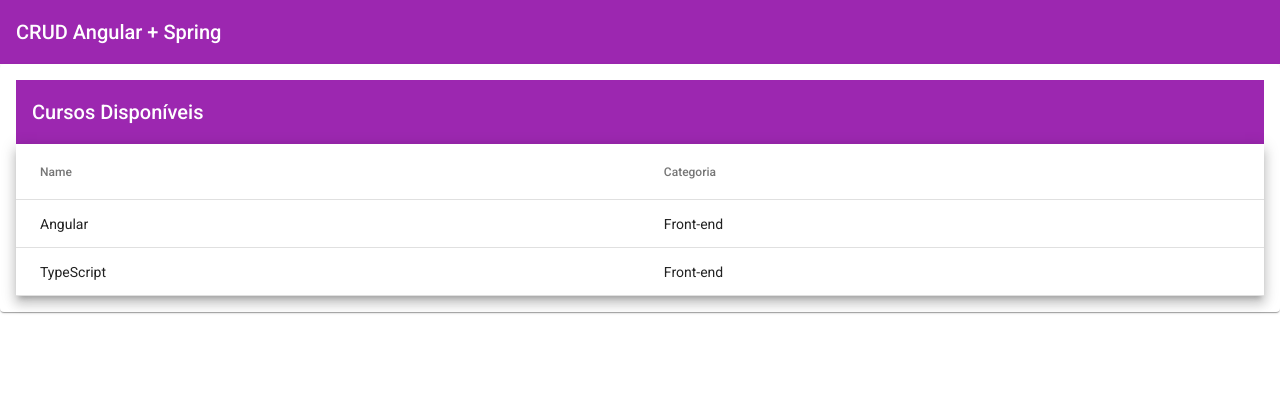
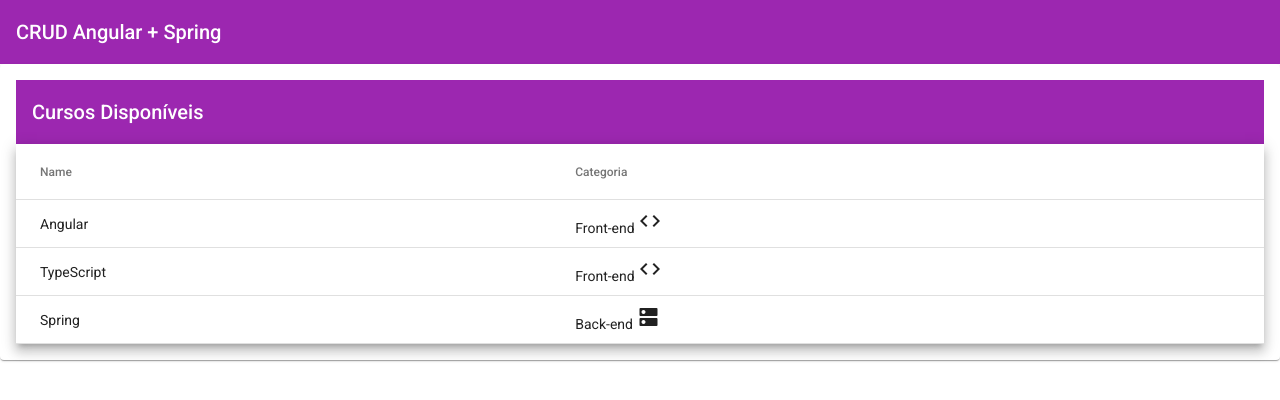
Before and after one commit to RamonCruz-2020/crud-angular, an Angular app: page /courses in a window 1280 px wide. Shown: the top 400 px of the page. Built offline with nearby package versions, Linux system fonts and the light colour scheme.

Commit message:
Pipe para mostras ícone

```diff
--- a/src/app/courses/courses/courses.component.html
+++ b/src/app/courses/courses/courses.component.html
@@ -12,7 +12,9 @@
       <!-- category Column -->
       <ng-container matColumnDef="category">
         <th mat-header-cell *matHeaderCellDef>Categoria</th>
-        <td mat-cell *matCellDef="let course">{{ course.category }}</td>
+        <td mat-cell *matCellDef="let course">{{ course.category }}
+          <mat-icon aria-hidden="false" aria-label="Categoria do Curso">{{course.category | category}}</mat-icon>
+        </td>
       </ng-container>
 
       <tr mat-header-row *matHeaderRowDef="displayedColumns"></tr>
--- a/src/app/courses/services/courses.service.ts
+++ b/src/app/courses/services/courses.service.ts
@@ -1,6 +1,6 @@
 import { HttpClient } from '@angular/common/http';
 import { Injectable } from '@angular/core';
-import { delay, first, tap } from 'rxjs';
+import { first, tap } from 'rxjs';
 
 import { Course } from './../model/course';
 
@@ -17,7 +17,6 @@
     return this.httpClient.get<Course[]>(this.API)
     .pipe(
       first(),
-      delay(5000),
       tap(courses => console.log(courses))
     );
   }
--- a/src/app/shared/app-material/app-material.module.ts
+++ b/src/app/shared/app-material/app-material.module.ts
@@ -2,6 +2,7 @@
 import { MatButtonModule } from '@angular/material/button';
 import { MatCardModule } from '@angular/material/card';
 import { MatDialogModule } from '@angular/material/dialog';
+import { MatIconModule } from '@angular/material/icon';
 import { MatProgressSpinnerModule } from '@angular/material/progress-spinner';
 import { MatTableModule } from '@angular/material/table';
 import { MatToolbarModule } from '@angular/material/toolbar';
@@ -16,7 +17,8 @@
     MatToolbarModule,
     MatProgressSpinnerModule,
     MatDialogModule,
-    MatButtonModule
+    MatButtonModule,
+    MatIconModule
   ],
 })
 export class AppMaterialModule { }
--- /dev/null
+++ b/src/app/shared/pipes/category.pipe.ts
@@ -0,0 +1,16 @@
+import { Pipe, PipeTransform } from '@angular/core';
+
+@Pipe({
+  name: 'category'
+})
+export class CategoryPipe implements PipeTransform {
+
+  transform(value: String): string {
+    switch(value){
+      case 'Front-end' : return 'code';
+      case 'Back-end' : return 'dns'
+    }
+    return 'code'
+  }
+
+}
--- a/src/assets/courses.json
+++ b/src/assets/courses.json
@@ -1,4 +1,5 @@
 [
   { "_id": "1", "name": "Angular", "category": "Front-end"},
-  { "_id": "2", "name": "TypeScript", "category": "Front-end"}
+  { "_id": "2", "name": "TypeScript", "category": "Front-end"},
+  { "_id": "3", "name": "Spring", "category": "Back-end"}
 ]
```
Also changed, not shown: src/app/shared/shared.module.ts (+5 -2 lines), 1 other file (tests, documents, lock files or other folders).
